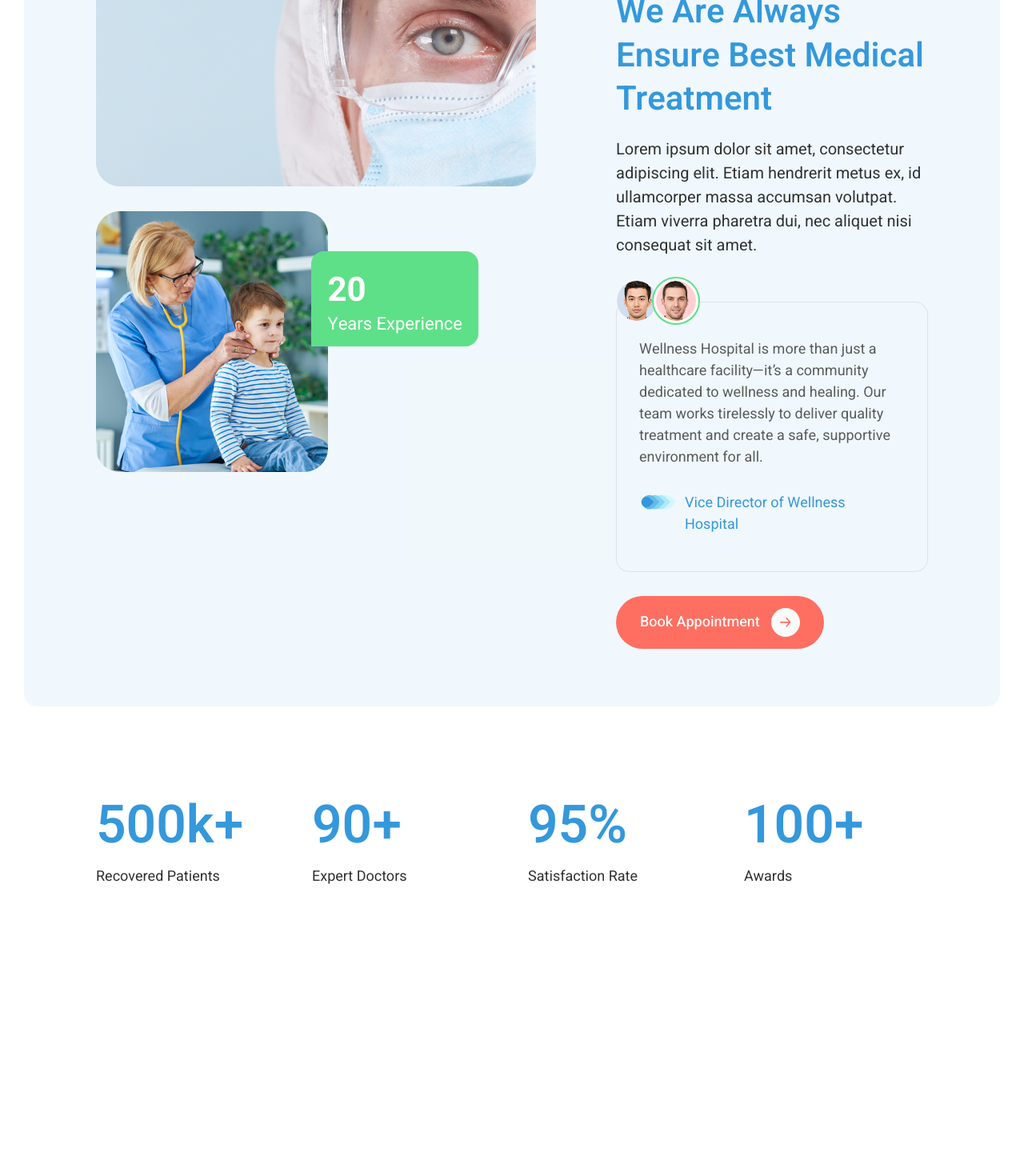
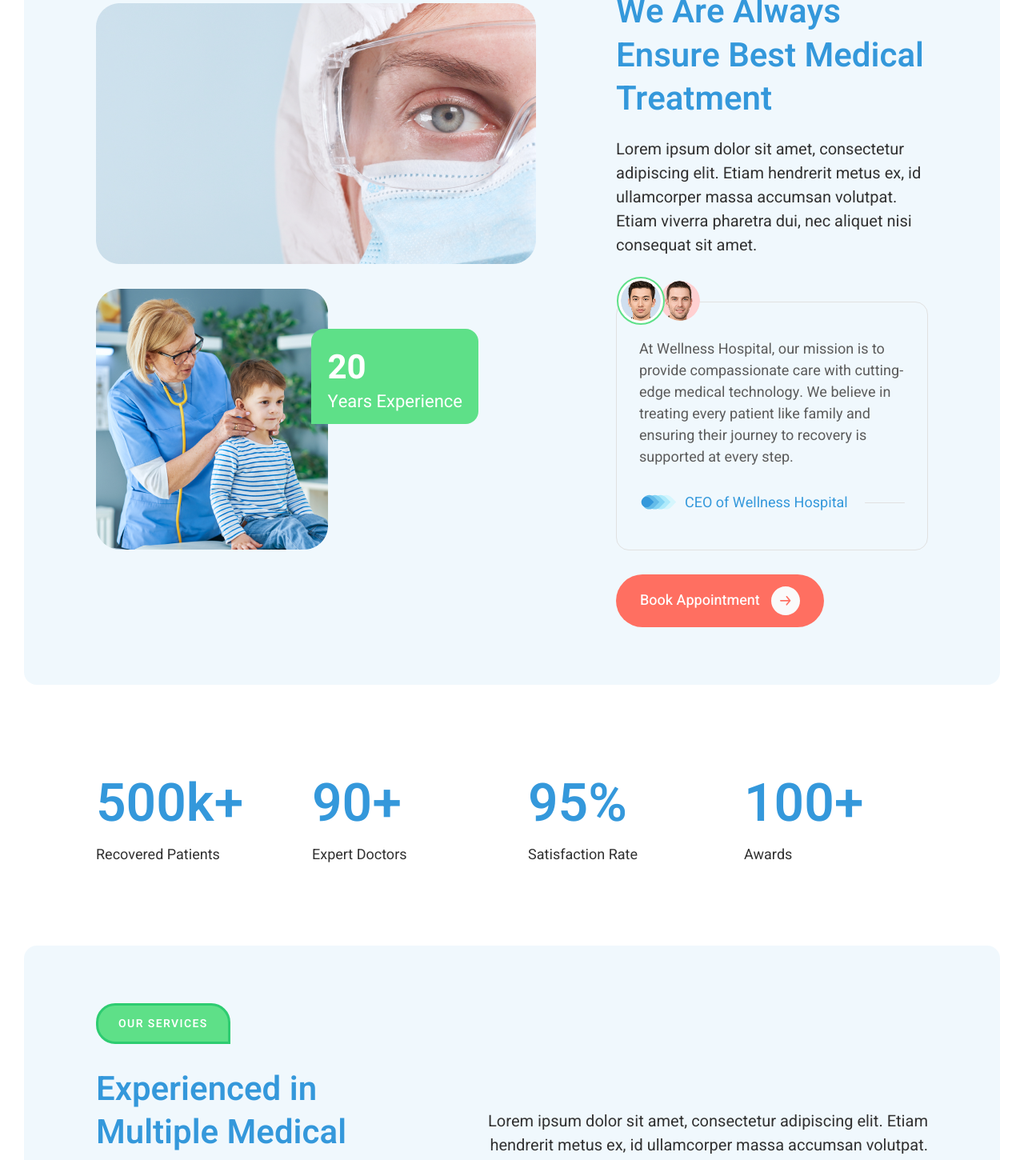
Before and after one commit to Rexenpai-cmd/wellness-landing-page, a React (Vite) app: page / in a window 1280 px wide. Shown: the part 1330-2780 px from the top of the page at 80% size. Before the commit the page ends 2539 px from the top, so only its background shows below. Built offline with nearby package versions, Linux system fonts and the light colour scheme.

Commit message:
feat: add Services section

```diff
--- a/src/App.jsx
+++ b/src/App.jsx
@@ -5,6 +5,7 @@ import Hero from "./screens/Hero";
 import About from "./screens/About";
 import Companies from "./components/Companies";
 import Statistics from "./components/Statistics";
+import Services from "./screens/Services";
 
 const App = () => {
     return (
@@ -15,6 +16,7 @@ const App = () => {
                 <Companies />
                 <About />
                 <Statistics />
+                <Services />
             </div>
         </>
     );
--- a/src/components/Button.jsx
+++ b/src/components/Button.jsx
@@ -1,10 +1,10 @@
-const Button = ({ className, children, primaryBtn }) => {
+const Button = ({ className, children, primaryBtn, secondaryBtn }) => {
     return (
         <button
-            className={`relative flex items-center justify-center gap-3.5 rounded-full cursor-pointer overflow-hidden md:w-auto group ${className}`}
+            className={`relative flex items-center justify-center gap-3.5 rounded-full cursor-pointer overflow-hidden md:w-auto group ${primaryBtn ? "bg-secondary px-[30px] py-[15px] w-fit" : "bg-transparent"} ${className} `}
         >
             <div
-                className={`w-full h-full absolute right-[100%] transition-all duration-400 ease-in-out group-hover:right-0 ${primaryBtn ? "bg-primaryHover" : "bg-secondaryHover/15"}`}
+                className={`w-full h-full absolute right-[100%] transition-all duration-400 ease-in-out group-hover:right-0 ${primaryBtn ? "bg-primaryHover" : secondaryBtn ? "bg-secondary/20" : "bg-secondaryHover/15"}`}
             ></div>
             {children}
         </button>
--- a/src/components/Label.jsx
+++ b/src/components/Label.jsx
@@ -3,7 +3,9 @@ import React, { Children } from "react";
 const Label = ({ children }) => {
     return (
         <div className="inline-block w-fit px-6.25 py-3 border-3 border-[#2ECC71] bg-accent rounded-tl-3xl rounded-tr-3xl rounded-bl-3xl">
-            {children}
+            <h6 className="uppercase text-s7 text-white font-semibold tracking-widest">
+                {children}
+            </h6>
         </div>
     );
 };
--- /dev/null
+++ b/src/components/SectionBg.jsx
@@ -0,0 +1,13 @@
+const SectionBg = ({ id, childclassName, children }) => {
+    return (
+        <section className="md:px-[19px] lg:px-[30px]" id={id}>
+            <div
+                className={`flex items-center justify-center py-[52px] px-[20px] rounded-2xl bg-primary/7 md:px-[45px] md:py-[72px] lg:px-[90px] lg:gap-[100px] ${childclassName}`}
+            >
+                {children}
+            </div>
+        </section>
+    );
+};
+
+export default SectionBg;
--- a/src/components/Statistics.jsx
+++ b/src/components/Statistics.jsx
@@ -3,7 +3,7 @@ import { companies, statistics } from "../constants";
 
 const Statistics = () => {
     return (
-        <div className="flex items-center justify-center w-full py-25 px-5 md:px-16 lg:px-30">
+        <div className="flex items-center justify-center w-full py-[60px] px-5 md:px-16 md:py-[80px] lg:py-25 lg:px-30">
             <div className="grid grid-cols-2 md:grid-cols-4 gap-10 w-full">
                 {statistics.map((stats, index) => (
                     <div
--- a/src/components/SubHeading.jsx
+++ b/src/components/SubHeading.jsx
@@ -1,7 +1,9 @@
 import React from "react";
 
 const SubHeading = ({ className, children }) => {
-    return <h6 className={`text-b2 ${className}`}>{children}</h6>;
+    return (
+        <h6 className={`text-b2 text-textPrimary ${className}`}>{children}</h6>
+    );
 };
 
 export default SubHeading;
--- a/src/constants/index.js
+++ b/src/constants/index.js
@@ -126,13 +126,13 @@ export const nav = [
     },
     {
         id: 3,
-        title: "Doctors",
-        url: "#doctors",
+        title: "Services",
+        sub: true,
     },
     {
         id: 4,
-        title: "Services",
-        sub: true,
+        title: "Doctors",
+        url: "#doctors",
     },
     {
         id: 5,
--- a/src/screens/About.jsx
+++ b/src/screens/About.jsx
@@ -1,10 +1,7 @@
-import React, { useEffect, useState } from "react";
-import Section from "../components/Section";
+import { useEffect, useState } from "react";
 import {
     aboutImg1,
     aboutImg2,
-    aboutProfile1,
-    aboutProfile2,
     circularArrowRight,
     drops,
     executives,
@@ -15,6 +12,7 @@ import SubHeading from "../components/SubHeading";
 import Paragraph from "../components/Paragraph";
 import Profile from "../components/Profile";
 import Button from "../components/Button";
+import SectionBg from "../components/SectionBg";
 
 const About = () => {
     const [currentIndex, setCurrentIndex] = useState(0);
@@ -28,15 +26,13 @@ const About = () => {
     }, []);
 
     return (
-        <div className="md:px-[19px] lg:px-[30px]" id="about">
-            <div className="flex items-start justify-center gap-[60px] flex-col-reverse py-[52px] px-[20px] rounded-2xl bg-primary/7 md:px-[45px] md:py-[72px] lg:flex-row lg:px-[90px] lg:gap-[100px]">
+        <SectionBg
+            id="about"
+            childclassName="flex-col-reverse lg:flex-row gap-[60px]"
+        >
             <div className="flex items-center justify-start flex-col gap-[31px] w-full">
                 <div className="flex shrink-0 items-center justify-center w-full lg:w-[550px] ">
-                        <img
-                            src={aboutImg1}
-                            alt="About Image"
-                            className="w-full"
-                        />
+                    <img src={aboutImg1} alt="About Image" className="w-full" />
                 </div>
                 <div className="relative flex items-center justify-start w-full">
                     <div className="relative flex items-center justify-start ">
@@ -57,20 +53,16 @@ const About = () => {
                 </div>
             </div>
             <div className="flex flex-col gap-[30px]">
-                    <Label>
-                        <h6 className="uppercase text-s7 text-white font-semibold tracking-widest">
-                            about us
-                        </h6>
-                    </Label>
+                <Label>about us</Label>
                 <div className="flex flex-col gap-[20px]">
                     <Heading>
                         We Are Always Ensure Best Medical Treatment
                     </Heading>
                     <SubHeading className="text-textPrimary">
-                            Lorem ipsum dolor sit amet, consectetur adipiscing
-                            elit. Etiam hendrerit metus ex, id ullamcorper massa
-                            accumsan volutpat. Etiam viverra pharetra dui, nec
-                            aliquet nisi consequat sit amet.
+                        Lorem ipsum dolor sit amet, consectetur adipiscing elit.
+                        Etiam hendrerit metus ex, id ullamcorper massa accumsan
+                        volutpat. Etiam viverra pharetra dui, nec aliquet nisi
+                        consequat sit amet.
                     </SubHeading>
                     <div className="relative flex items-center justify-center flex-col px-[28px] py-[45px] border-[1.5px] border-light rounded-2xl gap-[30px] mt-[35px]">
                         <Paragraph className="text-textSecondary">
@@ -103,10 +95,7 @@ const About = () => {
                     </div>
                 </div>
                 <div className="flex items-center justify-start">
-                        <Button
-                            className="bg-secondary px-[30px] py-[15px] w-fit"
-                            primaryBtn
-                        >
+                    <Button primaryBtn>
                         <h5 className="text-s5 z-10 font-medium text-white">
                             Book Appointment
                         </h5>
@@ -118,8 +107,7 @@ const About = () => {
                     </Button>
                 </div>
             </div>
-            </div>
-        </div>
+        </SectionBg>
     );
 };
 
--- a/src/screens/Hero.jsx
+++ b/src/screens/Hero.jsx
@@ -11,7 +11,7 @@ import Button from "../components/Button";
 const Hero = () => {
     return (
         <div
-            id="hero"
+            id="home"
             style={{ backgroundImage: `url(${heroBg})` }}
             className="px-5 w-screen pt-37.5 bg-cover bg-center bg-no-repeat flex items-center justify-center min-h-screen md:px-16 lg:px-30 lg:pt-20"
         >
--- a/src/screens/Services.jsx
+++ b/src/screens/Services.jsx
@@ -0,0 +1,88 @@
+import React from "react";
+import SectionBg from "../components/SectionBg";
+import Heading from "../components/Heading";
+import Label from "../components/Label";
+import SubHeading from "../components/SubHeading";
+import {
+    circularArrowRight,
+    orangeDiagonalArrow,
+    services,
+} from "../constants";
+import Button from "../components/Button";
+
+const Services = () => {
+    return (
+        <SectionBg id="services">
+            <div className="flex items-center justify-center flex-col w-full gap-[50px]">
+                <div className="flex items-start justify-center flex-col w-full gap-[30px]">
+                    <Label>our services</Label>
+                    <div className="flex items-center justify-between w-full flex-col gap-[30px] lg:flex-row">
+                        <Heading>
+                            Experienced in Multiple Medical Specialities
+                        </Heading>
+                        <SubHeading className="text-start lg:text-end">
+                            Lorem ipsum dolor sit amet, consectetur adipiscing
+                            elit. Etiam hendrerit metus ex, id ullamcorper massa
+                            accumsan volutpat.
+                        </SubHeading>
+                    </div>
+                </div>
+                <div className="grid grid-cols-1 lg:grid-cols-3 gap-6 w-full">
+                    {services.map((service) => (
+                        <div
+                            key={service.id}
+                            className="flex items-center justify-center flex-col py-[30px] px-[30px] bg-white rounded-3xl w-full gap-[24px]"
+                        >
+                            <div className="flex items-center justify-between w-full">
+                                <div className="py-[15px] px-[15px] bg-secondary/18 rounded-2xl flex items-center justify-center">
+                                    <img
+                                        src={service.icon}
+                                        alt="Icon"
+                                        className="h-[50px] w-[50px]"
+                                    />
+                                </div>
+                                <div className="flex items-center justify-end grow">
+                                    <h1 className="text-h6 text-primary/20 font-bold">
+                                        {service.id}
+                                    </h1>
+                                </div>
+                            </div>
+                            <div className="flex items-center justify-center grow">
+                                <SubHeading className="text-textSecondary">
+                                    {service.text}
+                                </SubHeading>
+                            </div>
+                            <Button
+                                secondaryBtn
+                                className="self-start py-[12px] px-[30px] border-2 border-secondary"
+                            >
+                                <h6 className="text-s7 text-secondary font-medium z-10">
+                                    Explore More
+                                </h6>
+                                <img
+                                    src={orangeDiagonalArrow}
+                                    alt="Arrow Diagonal"
+                                    className="h-[20px] w-[20px]"
+                                />
+                            </Button>
+                        </div>
+                    ))}
+                </div>
+                <div className="flex items-center justify-center w-full">
+                    <Button primaryBtn>
+                        <h5 className="text-s5 z-10 font-medium text-white">
+                            See More Services
+                        </h5>
+                        <img
+                            src={circularArrowRight}
+                            alt="Arrow Right"
+                            className="z-10"
+                        />
+                    </Button>
+                </div>
+            </div>
+        </SectionBg>
+    );
+};
+
+export default Services;
```
Lines whose indentation alone changed are shown as unchanged.
